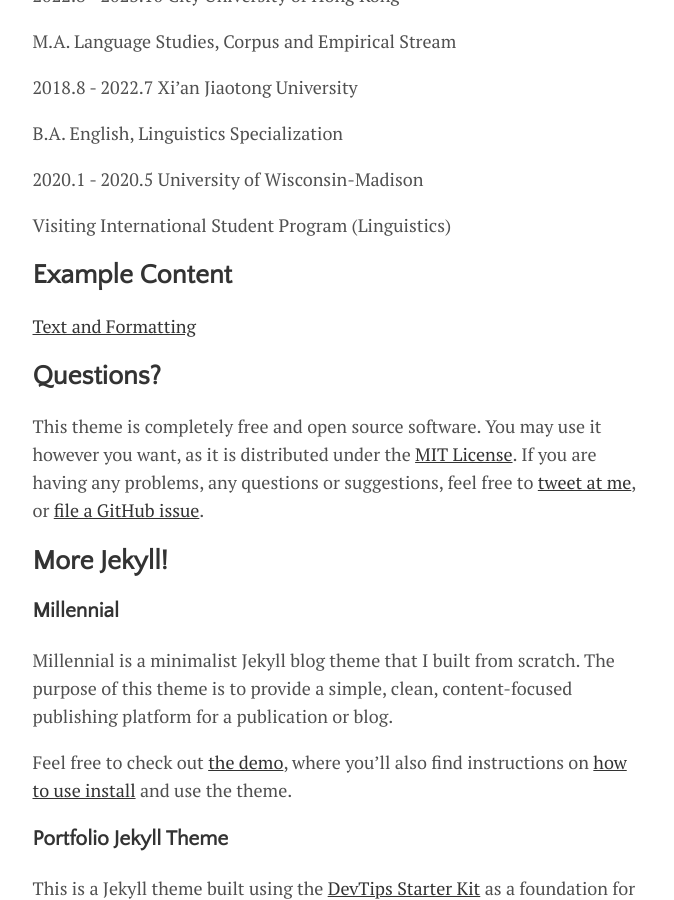
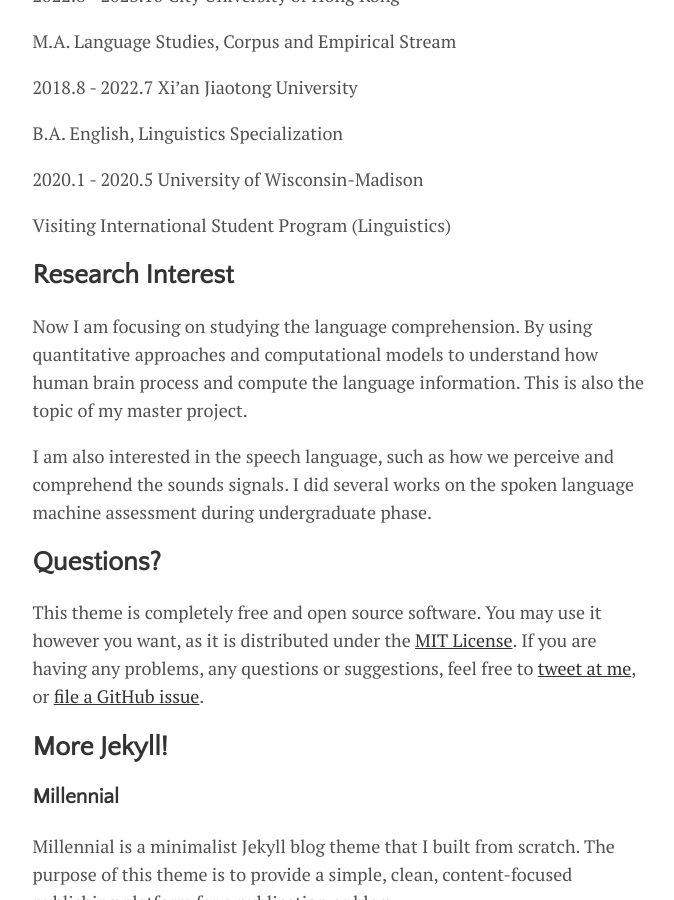
Before and after one commit to zhengwuma/zhengwuma.github.io, a Jekyll site: the page built from _posts/2016-01-01-welcome-to-lagrange.md, in a window 1280 px wide and 900 px high, scrolled down 799 px. Shown: the whole window, without its empty margins (300-974 px from the left). Built offline with Jekyll 4.4.1, drawn with Linux system fonts in a browser that asks for light colours.

Commit message:
Update 2016-01-01-welcome-to-lagrange.md

```diff
--- a/_posts/2016-01-01-welcome-to-lagrange.md
+++ b/_posts/2016-01-01-welcome-to-lagrange.md
@@ -25,9 +25,14 @@ B.A. English, Linguistics Specialization
 
 Visiting International Student Program (Linguistics)
 
-## Example Content
 
-[Text and Formatting]({{ site.github.url }}{% post_url 2014-01-01-text-formatting-examples %})
+## Research Interest
+
+Now I am focusing on studying the language comprehension. By using quantitative approaches and computational models to understand how human brain process and compute the language information. This is also the topic of my master project.
+
+I am also interested in the speech language, such as how we perceive and comprehend the sounds signals. I did several works on the spoken language machine assessment during undergraduate phase.
+
+
 
 ## Questions?
 
```
